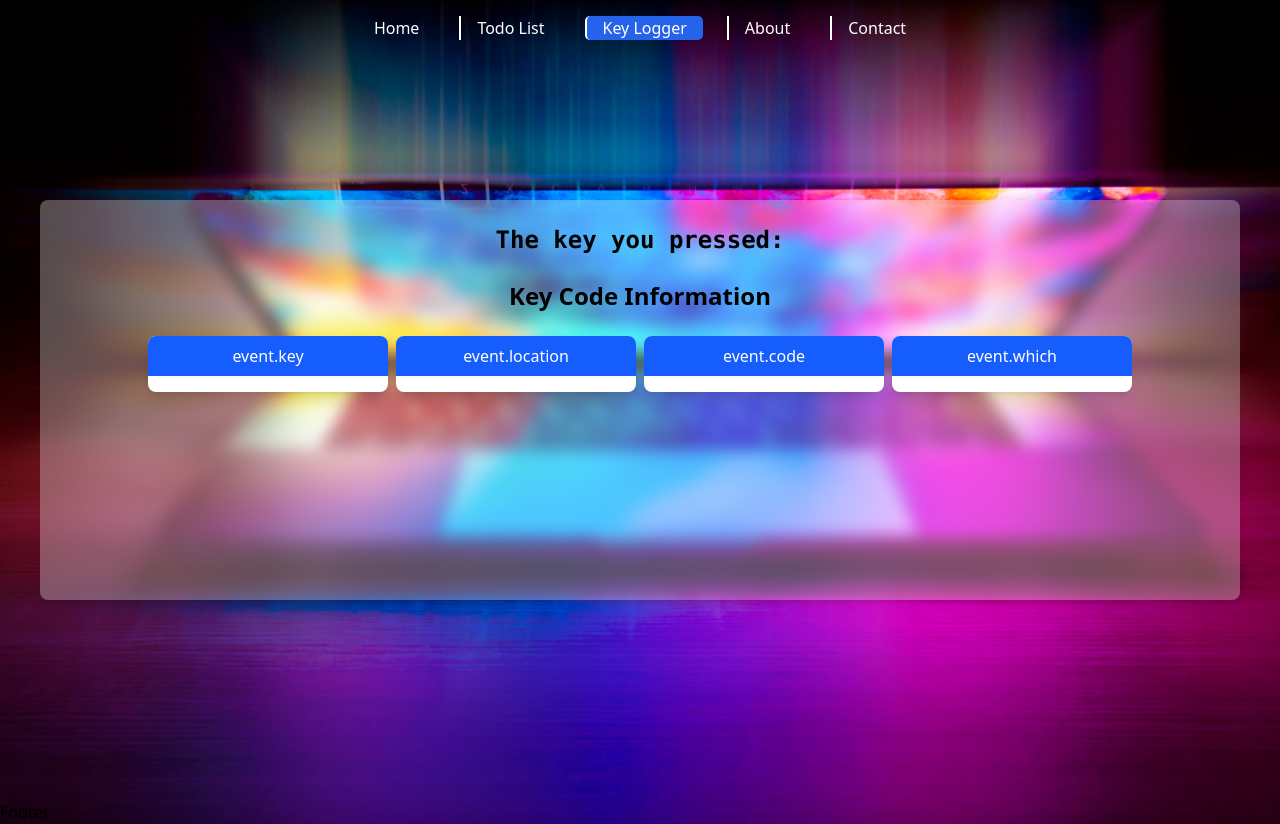
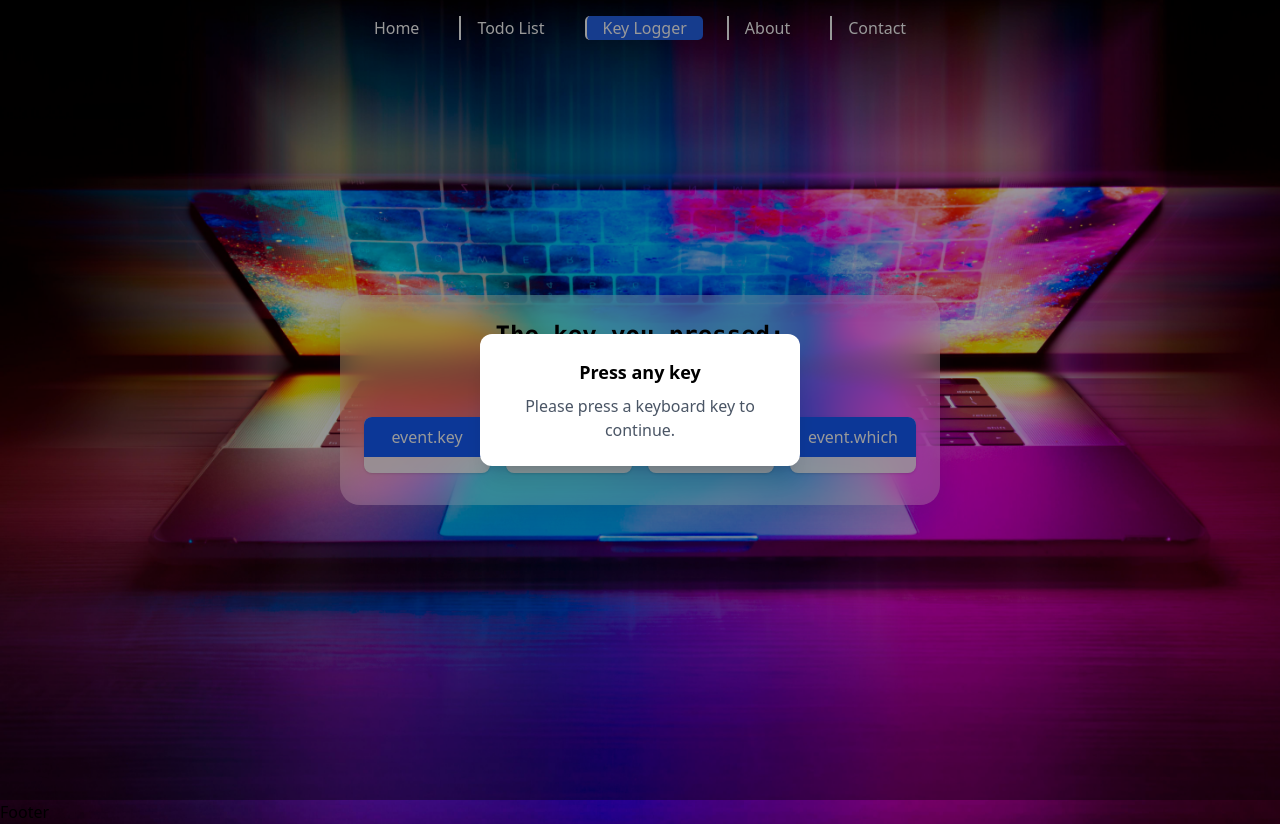
Before and after one commit to MahmoodHamidi/01aufgabe-backend, a React (Vite) app: page /keylogger in a window 1280 px wide. Built offline with nearby package versions, Linux system fonts and the light colour scheme.

Commit message:
refactor: add styling and modal functionality to KeyLogger component for improved user interaction

```diff
--- /dev/null
+++ b/src/pages/KeyLogger.css
@@ -0,0 +1,61 @@
+/* کارت اصلی KeyLogger */
+.max-w-lg {
+  max-width: 600px !important;
+  width: 100%;
+  margin: 0 auto;
+  border-radius: 1.25rem;
+  background: rgba(255, 255, 255, 0.35);
+  backdrop-filter: blur(18px) saturate(180%);
+  -webkit-backdrop-filter: blur(18px) saturate(180%);
+  box-shadow: 0 8px 32px 0 rgba(31, 38, 135, 0.15);
+}
+
+/* استایل مودال */
+.keylogger-modal {
+  background: rgba(255, 255, 255, 0.95);
+  border-radius: 1.5rem;
+  box-shadow: 0 8px 32px 0 rgba(31, 38, 135, 0.18);
+  padding: 2.5rem 2rem 2rem 2rem;
+  max-width: 340px;
+  width: 90vw;
+  text-align: center;
+  border: 2px solid #90caf9;
+  animation: modalPop 0.3s;
+}
+
+@keyframes modalPop {
+  0% {
+    transform: scale(0.85);
+    opacity: 0;
+  }
+  100% {
+    transform: scale(1);
+    opacity: 1;
+  }
+}
+
+/* متن مودال */
+.keylogger-modal h2 {
+  font-size: 1.3rem;
+  color: #1976d2;
+  margin-bottom: 0.5rem;
+  font-weight: bold;
+  letter-spacing: 1px;
+}
+.keylogger-modal p {
+  color: #374151;
+  font-size: 1rem;
+}
+
+/* ریسپانسیو موبایل */
+@media (max-width: 700px) {
+  .max-w-lg {
+    max-width: 98vw !important;
+    padding: 0.5rem !important;
+  }
+  .keylogger-modal {
+    max-width: 95vw;
+    padding: 1.2rem 0.5rem 1rem 0.5rem;
+    border-radius: 1rem;
+  }
+}
--- a/src/pages/KeyLogger.jsx
+++ b/src/pages/KeyLogger.jsx
@@ -1,5 +1,5 @@
 import React, { useEffect, useState } from "react";
-
+import "./KeyLogger.css";
 const KeyLogger = () => {
   const [keyInfo, setKeyInfo] = useState({
     key: "",
@@ -7,6 +7,8 @@ const KeyLogger = () => {
     code: "",
     which: "",
   });
+  const [showModal, setShowModal] = useState(true);
+
   useEffect(() => {
     const handleKeyDown = (event) => {
       setKeyInfo({
@@ -15,7 +17,7 @@ const KeyLogger = () => {
         code: event.code,
         which: event.which,
       });
-      console.log(event);
+      setShowModal(false);
     };
     window.addEventListener("keydown", handleKeyDown);
 
@@ -25,38 +27,53 @@ const KeyLogger = () => {
   }, []);
 
   return (
-    <div className="h-screen flex justify-center items-center ">
-      <div className=" text-center w-300 h-100 backdrop-blur bg-white/30 rounded-lg shadow-lg">
-        <p className=" m-6 text-2xl font-mono font-bold">
-          The key you pressed: {keyInfo.key}
+    <div className="min-h-screen flex justify-center items-center bg-transparent">
+      {/* Modal */}
+      {showModal && (
+        <div className="fixed inset-0 flex items-center justify-center bg-black/40 z-50">
+          <div className="bg-white rounded-xl shadow-xl px-8 py-6 text-center max-w-xs w-full">
+            <h2 className="text-lg font-semibold mb-2">Press any key</h2>
+            <p className="text-gray-600">
+              Please press a keyboard key to continue.
+            </p>
+          </div>
+        </div>
+      )}
+
+      <div className="w-full max-w-lg mx-auto text-center rounded-2xl shadow-lg bg-white/30 backdrop-blur p-6">
+        <p className="mb-4 text-2xl font-mono font-bold">
+          The key you pressed:{" "}
+          <span className="text-blue-700">{keyInfo.key}</span>
         </p>
-        <h1 className=" m-6 text-amber-500 font-semibold ">{keyInfo.which}</h1>
-        <p className=" m-6 font-semibold text-2xl">Key Code Information</p>
+        <h1 className="mb-4 text-amber-500 font-semibold text-3xl">
+          {keyInfo.which}
+        </h1>
+        <p className="mb-4 font-semibold text-xl">Key Code Information</p>
 
-        <div className="flex flex-wrap justify-center gap-2">
-          <div className=" w-full sm:w-1/2 lg:w-1/5  rounded-lg shadow-lg text-center bg-white">
+        <div className="flex flex-wrap justify-center gap-4">
+          <div className="flex-1 min-w-[120px] rounded-lg shadow text-center bg-white/80 mb-2">
             <p className="h-10 flex items-center justify-center bg-blue-600 text-white rounded-t-lg">
               event.key
             </p>
-            <p className="p-2">{keyInfo.key}</p>
+            <p className="p-2 break-words">{keyInfo.key}</p>
           </div>
-          <div className=" w-full sm:w-1/2 lg:w-1/5  rounded-lg shadow-lg text-center bg-white">
+          <div className="flex-1 min-w-[120px] rounded-lg shadow text-center bg-white/80 mb-2">
             <p className="h-10 flex items-center justify-center bg-blue-600 text-white rounded-t-lg">
               event.location
             </p>
-            <p className="p-2">{keyInfo.location}</p>
+            <p className="p-2 break-words">{keyInfo.location}</p>
           </div>
-          <div className=" w-full sm:w-1/2 lg:w-1/5 rounded-lg shadow-lg text-center bg-white">
+          <div className="flex-1 min-w-[120px] rounded-lg shadow text-center bg-white/80 mb-2">
             <p className="h-10 flex items-center justify-center bg-blue-600 text-white rounded-t-lg">
               event.code
             </p>
-            <p className="p-2">{keyInfo.code}</p>
+            <p className="p-2 break-words">{keyInfo.code}</p>
           </div>
-          <div className=" w-full sm:w-1/2 lg:w-1/5  rounded-lg shadow-lg text-center bg-white">
+          <div className="flex-1 min-w-[120px] rounded-lg shadow text-center bg-white/80 mb-2">
             <p className="h-10 flex items-center justify-center bg-blue-600 text-white rounded-t-lg">
               event.which
             </p>
-            <p className="p-2">{keyInfo.which}</p>
+            <p className="p-2 break-words">{keyInfo.which}</p>
           </div>
         </div>
       </div>
```
